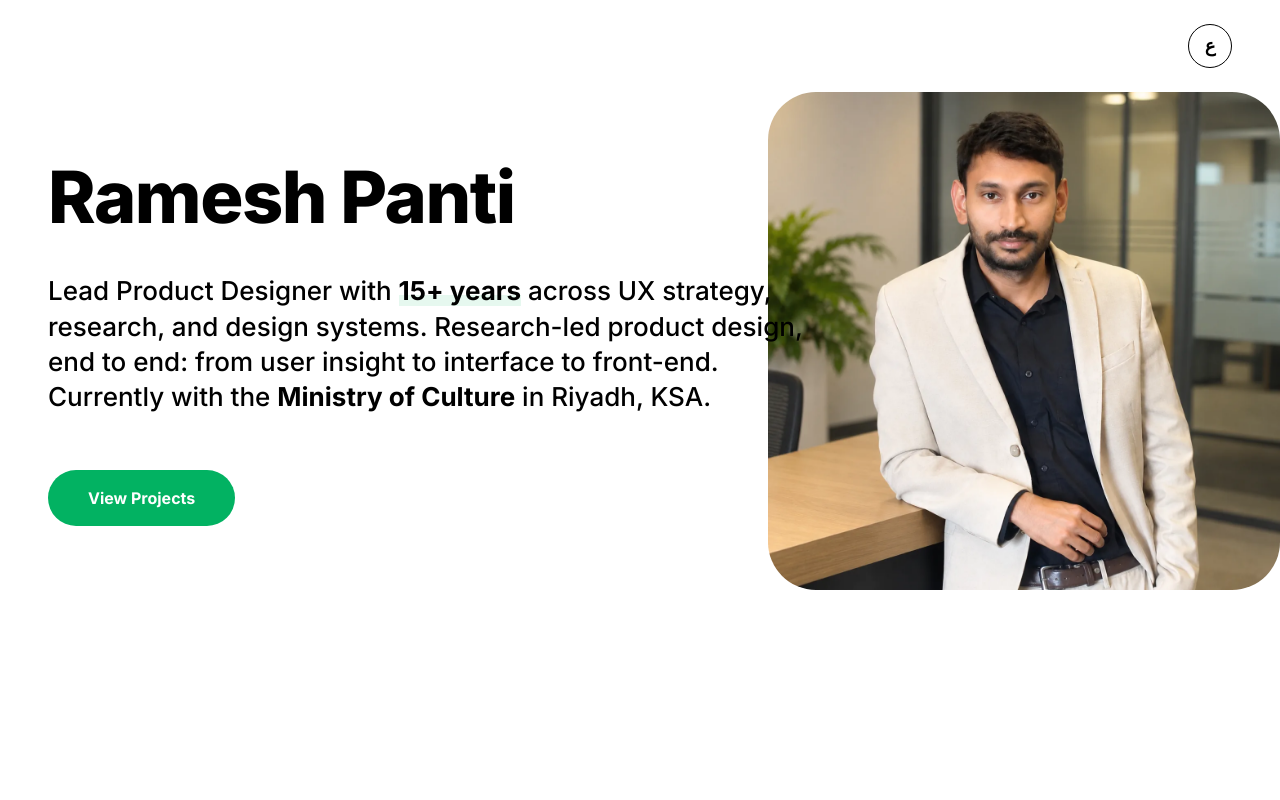
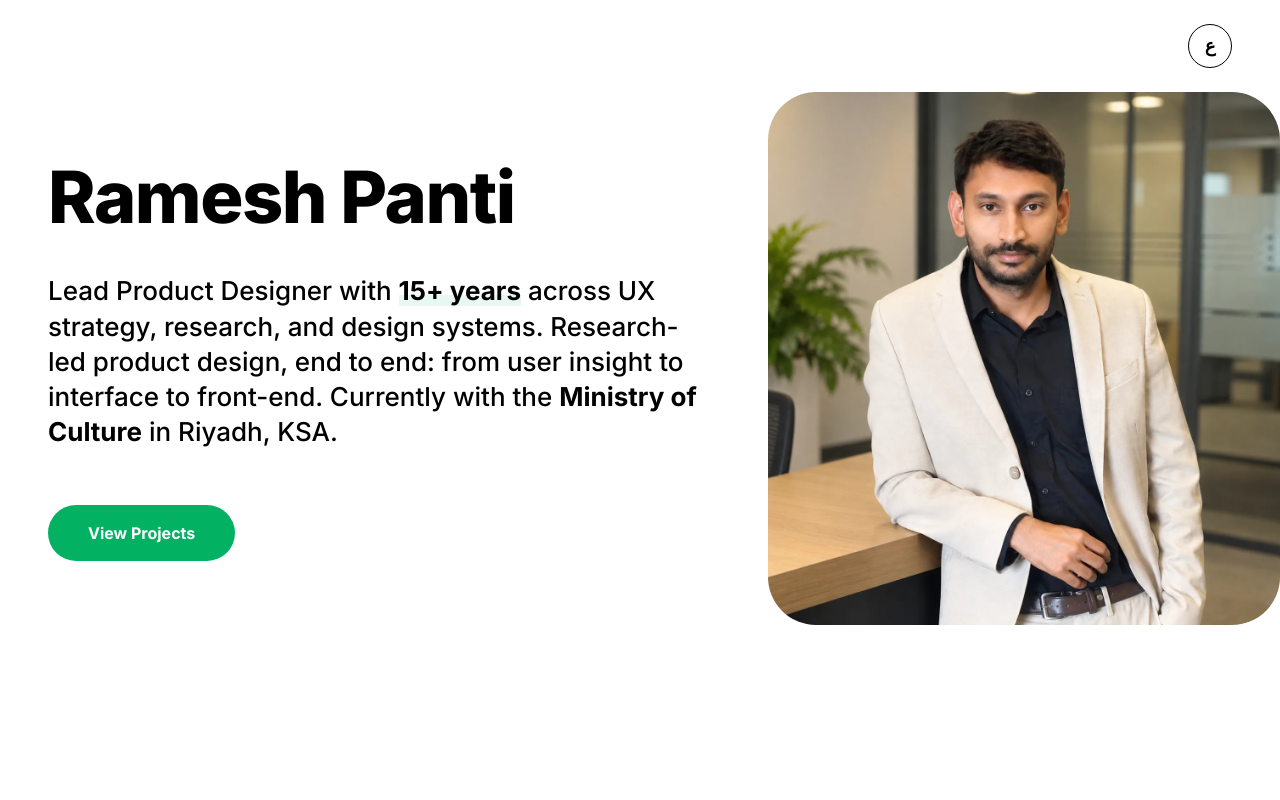
Before and after one commit to superintel04/kipe, a React (Vite) app: page / in a window 1280 px wide. Shown: the top 800 px of the page. Built offline with nearby package versions, Linux system fonts and the light colour scheme.

Commit message:
Keep the hero copy clear of the portrait between lg and 2xl

```diff
--- a/src/components/Hero.tsx
+++ b/src/components/Hero.tsx
@@ -34,7 +34,10 @@ export default function Hero() {
         />
       </div>
 
-      <div className="relative max-w-[772px] pt-20 pb-16 md:pt-40 md:pb-32">
+      {/* The copy paints above the portrait, so between `lg` and `2xl` it is
+          capped short of the panel's leading edge rather than running under
+          it; only past `2xl` is there room for the design's 772px measure. */}
+      <div className="relative max-w-[772px] pt-20 pb-16 md:pt-40 md:pb-32 lg:max-w-[56%] 2xl:max-w-[772px]">
         <Reveal>
           <h1 className="text-h1 font-extrabold">{profile.name}</h1>
         </Reveal>
```
